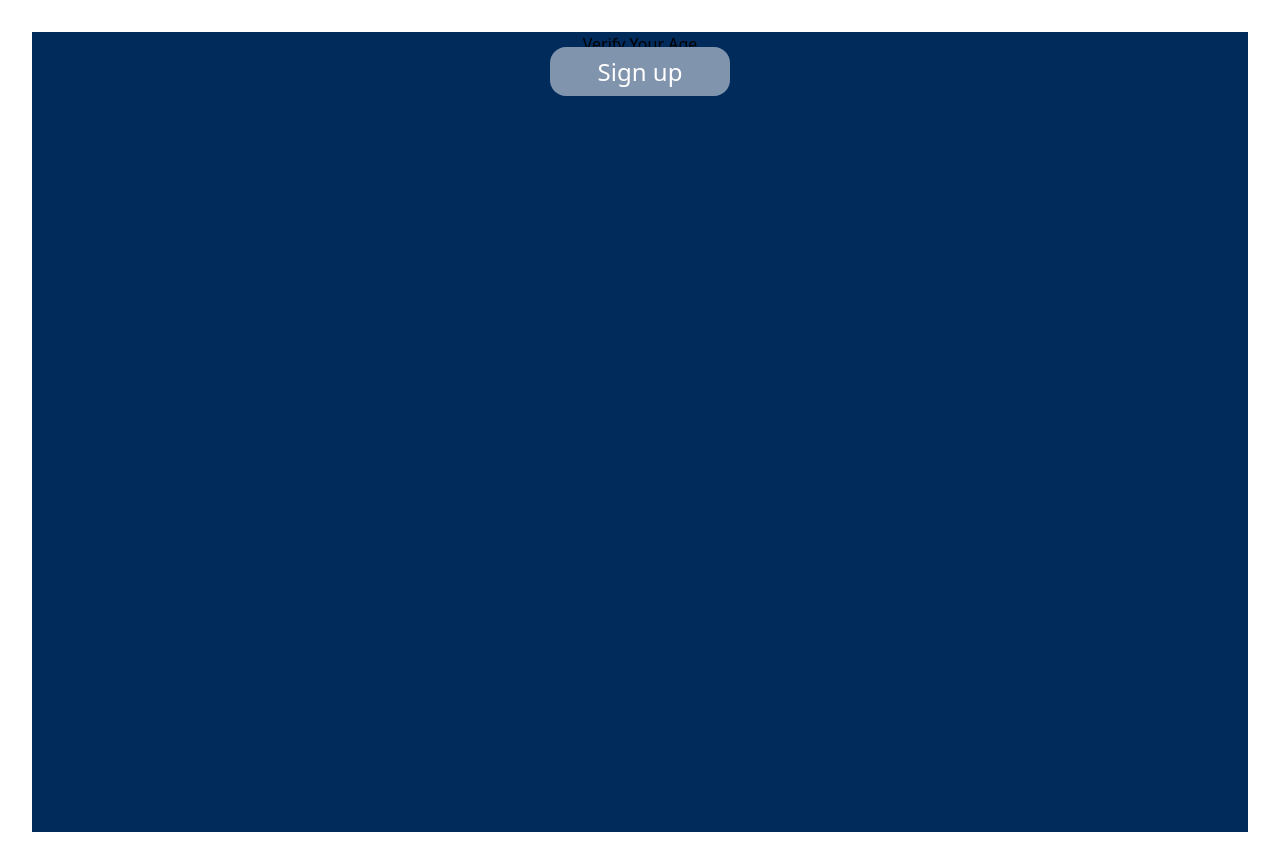
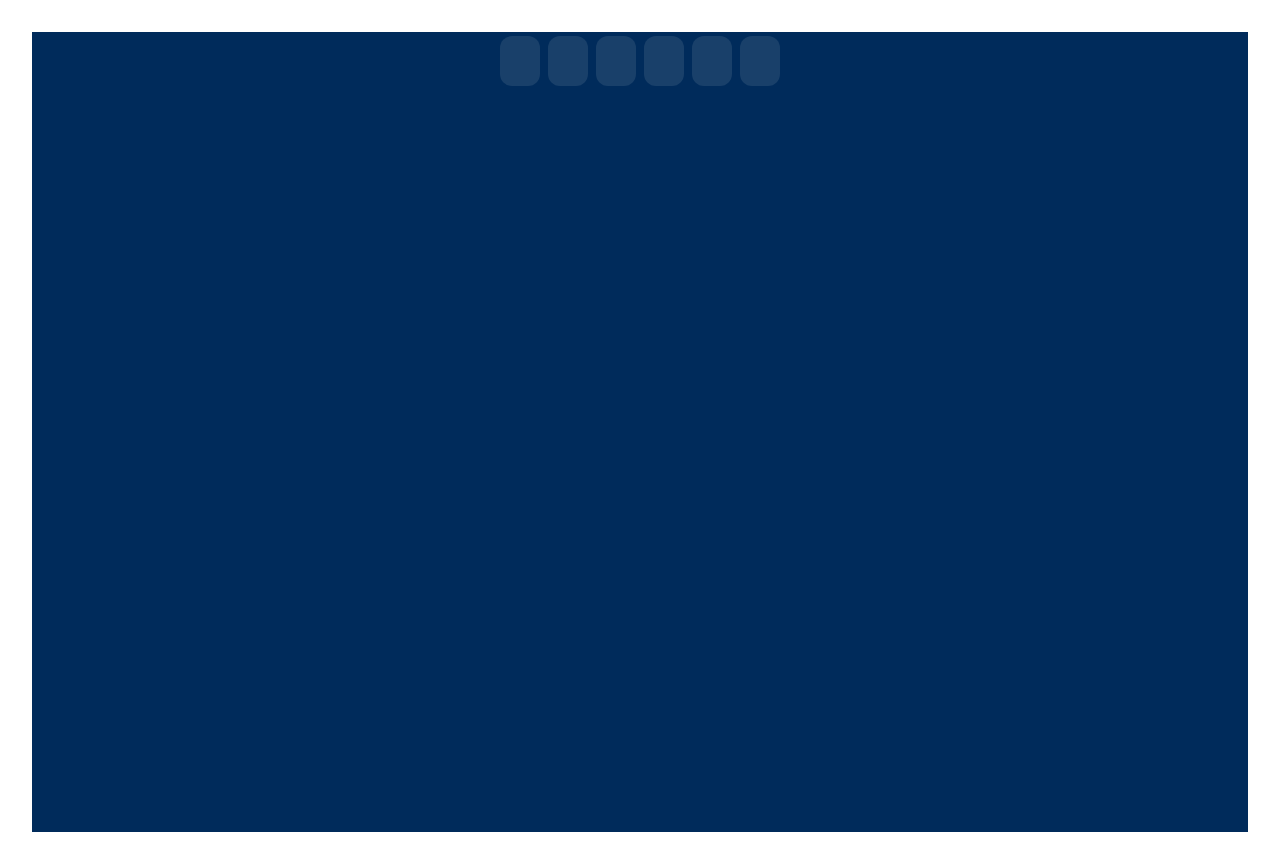
Before and after one commit to Saikat-D023/01tailwindCSS, a React (Vite) app: page / in a window 1280 px wide. Built offline with nearby package versions, Linux system fonts and the light colour scheme.

Commit message:
otp type website created

```diff
--- a/src/App.jsx
+++ b/src/App.jsx
@@ -1,5 +1,6 @@
 import './App.css'
 import { Button } from './components/Buttons'
+import { Otp } from './components/Otp'
 
 function App() {
 
@@ -19,9 +20,14 @@
    </div> */}
 
    {/* excercise-2 */}
-   <div className='h-screen bg-blue-700'>
+   {/* <div className='h-screen bg-blue-700'>
     <h1 className='py-300'>Verify Your Age</h1>
       <Button disabled={true}>Sign up</Button>
+    </div> */}
+
+    {/* //excercise-3 */}
+    <div className='h-screen bg-blue-700'>
+      <Otp />
     </div>
     </>
   )
--- /dev/null
+++ b/src/components/Otp.jsx
@@ -0,0 +1,43 @@
+import { useRef } from "react";
+
+
+export function Otp() {
+    const ref1 = useRef();
+    const ref2 = useRef();
+    const ref3 = useRef();
+    const ref4 = useRef();
+    const ref5 = useRef();
+    const ref6 = useRef();
+
+    return <div className="flex justify-center">
+        <SubOtpBox reference={ref1} onDone={() => {
+            ref2.current.focus()
+        }} />
+        <SubOtpBox reference={ref2} onDone={() => {
+            ref3.current.focus()
+        }}/>
+        <SubOtpBox reference={ref3} onDone={() => {
+            ref4.current.focus()
+        }}/>
+        <SubOtpBox reference={ref4} onDone={() => {
+            ref5.current.focus()
+        }}/>
+        <SubOtpBox reference={ref5} onDone={() => {
+            ref6.current.focus()
+        }}/>
+        <SubOtpBox reference={ref6} onDone={() => {
+            ref6.current.focus()
+        }}/>
+    </div>
+}
+
+function SubOtpBox({
+    reference, onDone
+}) {
+
+    return <div>
+        <input ref={reference} onChange={(e) => {
+            onDone()
+        }} type="text" className="m-1 w-[40px] h-[50px] rounded-xl bg-blue-500 outline-none px-4 text-white"/>
+    </div>
+}
```
